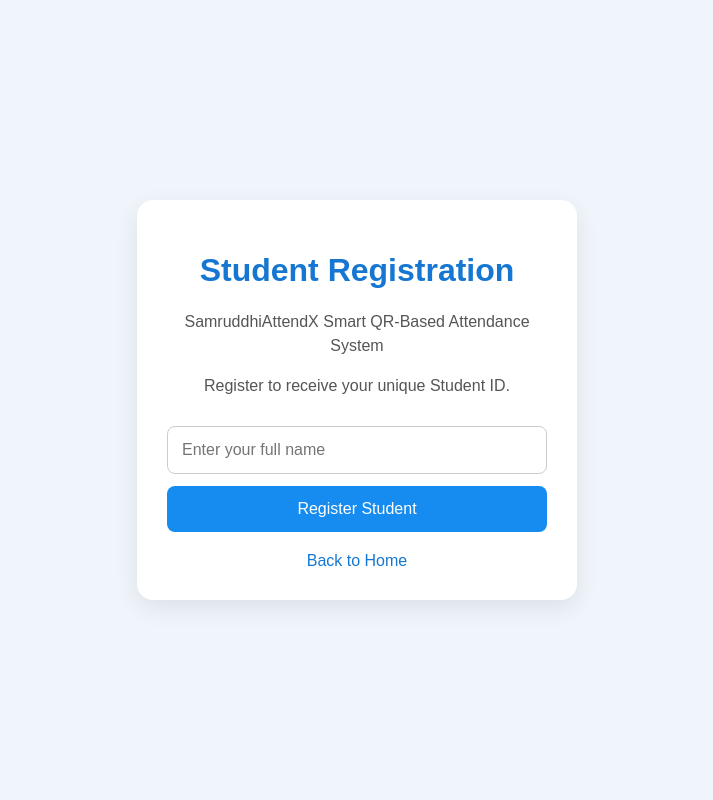
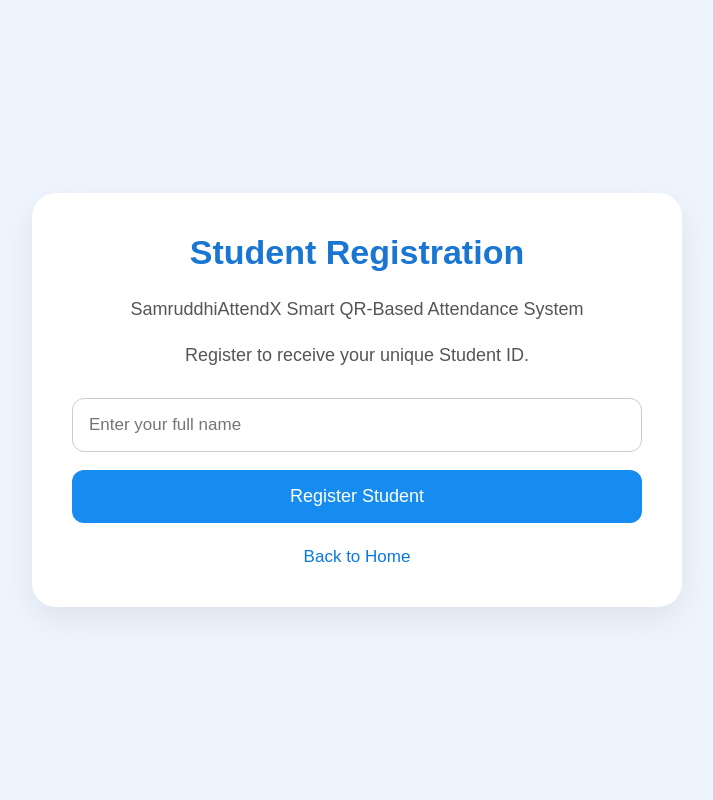
Before and after one commit to samruddhidhunde-ctrl/Smart_QR_Attendance, a Flask app: page /register in a window 1280 px wide. Shown: the whole page, without its empty margins (283-996 px from the left). Run offline with Flask 3, Linux system fonts and the light colour scheme.

Commit message:
Update register.html

```diff
--- a/templates/register.html
+++ b/templates/register.html
@@ -4,91 +4,203 @@
 <head>
     <meta charset="UTF-8">
     <meta name="viewport" content="width=device-width, initial-scale=1.0">
-    <title>Student Registration - SamruddhiAttendX</title>
+    <title>Student Registration | SamruddhiAttendX</title>
+
     <style>
+        * {
+            box-sizing: border-box;
+        }
+
         body {
-            font-family: Arial, sans-serif;
-            background: #f0f5fc;
             margin: 0;
             padding: 20px;
             min-height: 100vh;
             display: flex;
             justify-content: center;
             align-items: center;
-            box-sizing: border-box;
+            font-family: Arial, sans-serif;
+            background: #eff5ff;
         }
 
-        .card {
+        .container {
             width: 100%;
-            max-width: 440px;
-            padding: 30px;
+            max-width: 650px;
+            padding: 40px;
             background: white;
-            border-radius: 16px;
-            box-shadow: 0 8px 24px #00000015;
-            box-sizing: border-box;
+            border-radius: 24px;
+            box-shadow: 0 12px 35px rgba(0, 0, 0, 0.08);
             text-align: center;
         }
 
         h1 {
-            color: #1677d2;
+            color: #1976d2;
+            font-size: 34px;
+            margin-top: 0;
         }
 
-        p {
+        .subtitle {
             color: #555;
-            line-height: 1.5;
+            font-size: 18px;
+            line-height: 1.6;
+        }
+
+        form {
+            margin-top: 28px;
         }
 
         input {
             width: 100%;
-            padding: 14px;
-            margin: 12px 0;
+            padding: 16px;
             border: 1px solid #ccc;
-            border-radius: 8px;
-            font-size: 16px;
-            box-sizing: border-box;
+            border-radius: 12px;
+            font-size: 17px;
+            margin-bottom: 18px;
         }
 
         button {
             width: 100%;
-            padding: 14px;
+            padding: 16px;
             background: #168cf0;
             color: white;
             border: none;
-            border-radius: 8px;
-            font-size: 16px;
+            border-radius: 12px;
+            font-size: 18px;
             cursor: pointer;
         }
 
+        button:hover {
+            background: #086dcc;
+        }
+
         .success {
-            margin-top: 20px;
-            padding: 15px;
-            background: #e8f7ed;
-            border-radius: 8px;
-            color: #176b35;
-            overflow-wrap: anywhere;
+            margin-top: 25px;
+            padding: 22px;
+            background: #e7f7ed;
+            border: 1px solid #a5dfb8;
+            border-radius: 12px;
+        }
+
+        .success h2 {
+            color: #16763c;
         }
 
         .student-id {
-            font-size: 26px;
+            display: inline-block;
+            padding: 12px 20px;
+            background: white;
+            border: 2px dashed #198754;
+            border-radius: 8px;
+            color: #16763c;
+            font-size: 30px;
             font-weight: bold;
-            margin: 12px 0;
+            letter-spacing: 2px;
+        }
+
+        .error {
+            padding: 12px;
+            background: #fde8e8;
+            color: #a61b1b;
+            border-radius: 8px;
         }
 
         a {
             display: inline-block;
-            margin-top: 20px;
-            color: #1677d2;
+            margin-top: 24px;
+            color: #0879df;
             text-decoration: none;
+            font-size: 17px;
+        }
+
+        @media (max-width: 500px) {
+            .container {
+                padding: 25px 20px;
+            }
+
+            h1 {
+                font-size: 28px;
+            }
         }
     </style>
 </head>
+
 <body>
-    <div class="card">
+    <main class="container">
+
         <h1>Student Registration</h1>
-        <p>SamruddhiAttendX Smart QR-Based Attendance System</p>
-        <p>Register to receive your unique Student ID.</p>
 
-        <form method="POST" action="{{ url_for('register') }}">
+        <p class="subtitle">
+            SamruddhiAttendX Smart QR-Based Attendance System
+        </p>
+
+        {% if student_id %}
+
+            <div class="success">
+                <h2>Registration Successful!</h2>
+
+                <p>Your unique Student ID is:</p>
+
+                <div class="student-id">
+                    {{ student_id }}
+                </div>
+
+                <p>
+                    Please save this ID. You will need it
+                    to mark your attendance.
+                </p>
+
+                <button
+                    type="button"
+                    onclick="copyStudentId()">
+                    Copy Student ID
+                </button>
+
+                <p id="copy-message"></p>
+            </div>
+
+            <script>
+                function copyStudentId() {
+                    const studentId = {{ student_id | tojson }};
+
+                    if (navigator.clipboard &&
+                        window.isSecureContext) {
+                        navigator.clipboard.writeText(studentId)
+                            .then(function () {
+                                document.getElementById(
+                                    "copy-message"
+                                ).textContent = "Student ID copied!";
+                            })
+                            .catch(function () {
+                                document.getElementById(
+                                    "copy-message"
+                                ).textContent =
+                                    "Please save your Student ID: "
+                                    + studentId;
+                            });
+                    } else {
+                        document.getElementById(
+                            "copy-message"
+                        ).textContent =
+                            "Please save your Student ID: "
+                            + studentId;
+                    }
+                }
+            </script>
+
+        {% else %}
+
+            <p class="subtitle">
+                Register to receive your unique Student ID.
+            </p>
+
+            {% if error %}
+                <div class="error">
+                    {{ error }}
+                </div>
+            {% endif %}
+
+            <form method="POST"
+                  action="{{ url_for('register') }}">
+
                 <input
                     type="text"
                     name="student_name"
@@ -96,20 +208,16 @@
                     maxlength="100"
                     required
                 >
-            <button type="submit">Register Student</button>
+
+                <button type="submit">
+                    Register Student
+                </button>
             </form>
 
-        {% if assigned_id %}
-            <div class="success">
-                <p>{{ message }}</p>
-                <div class="student-id">{{ assigned_id }}</div>
-                <p>Please save your Student ID for marking attendance.</p>
-            </div>
-        {% elif message %}
-            <p>{{ message }}</p>
         {% endif %}
 
         <a href="{{ url_for('home') }}">Back to Home</a>
-    </div>
+
+    </main>
 </body>
 </html>
```
Lines whose indentation alone changed are shown as unchanged.
